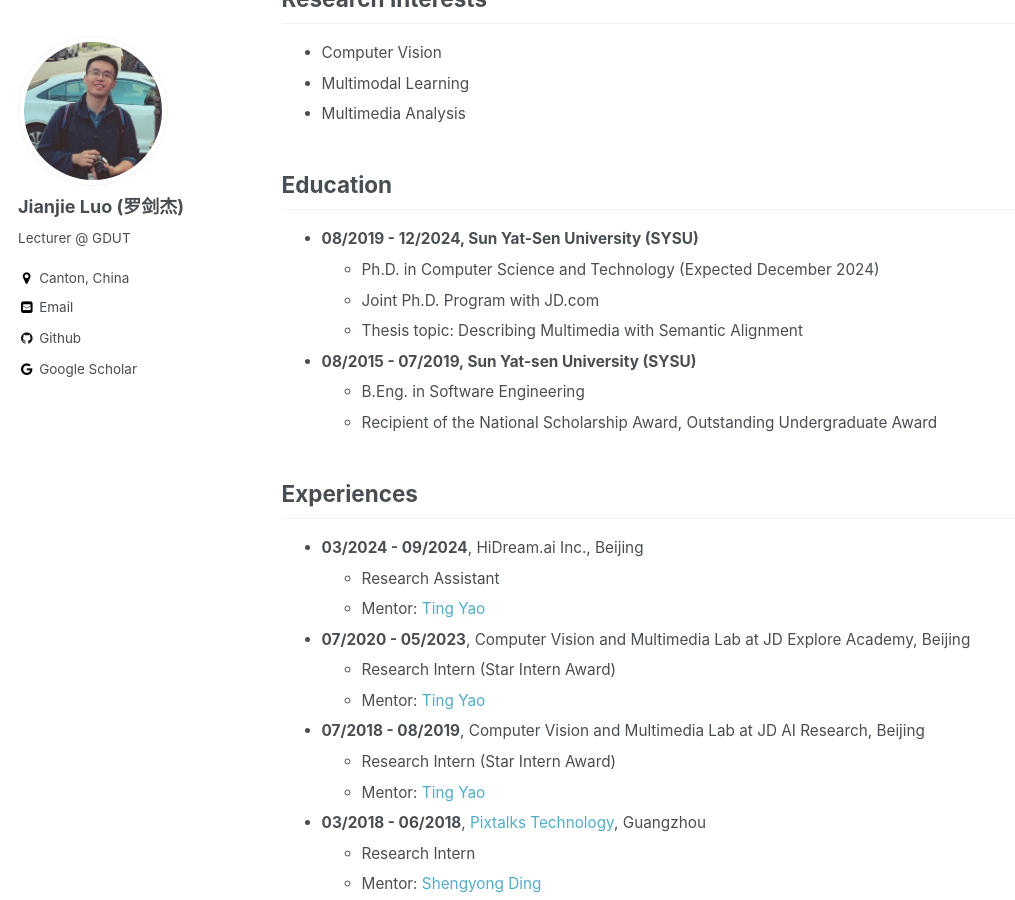
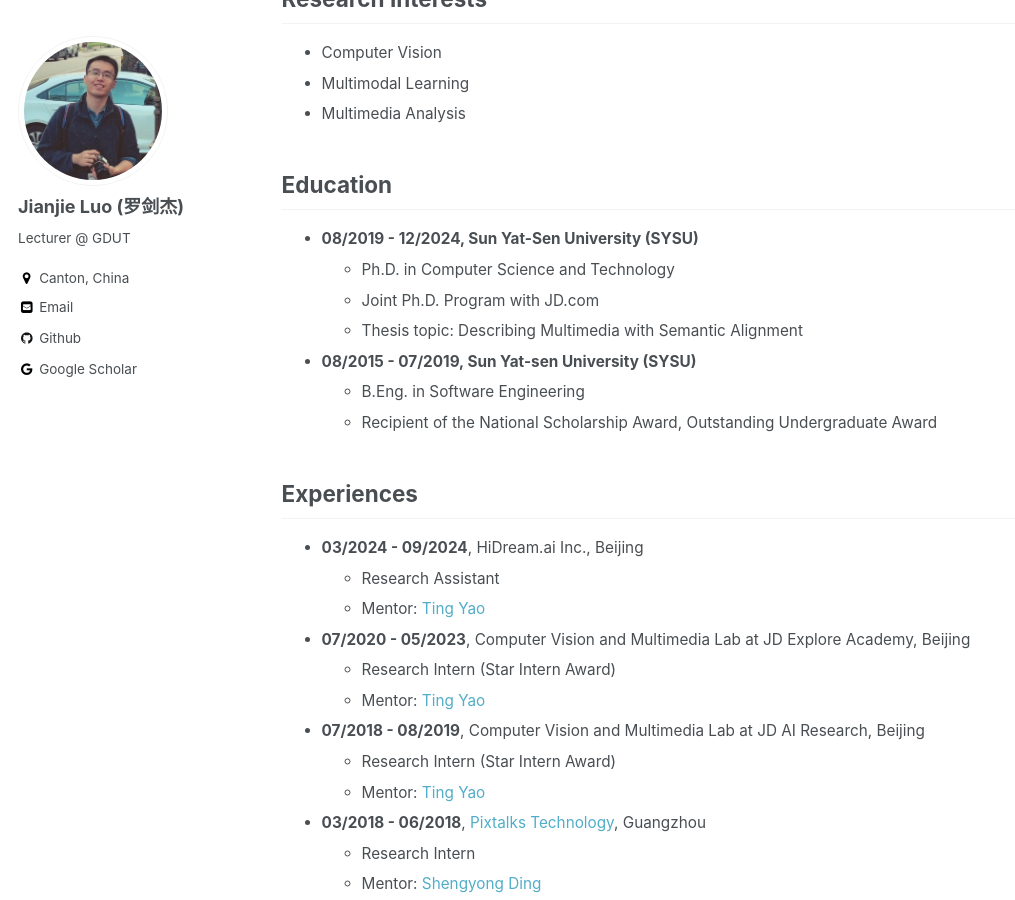
Before and after one commit to jianjieluo/jianjieluo.github.io, a Jekyll site: the page built from index.html, in a window 1280 px wide and 900 px high, scrolled down 783 px. Shown: the whole window, without its empty margins (0-1015 px from the left). Built offline with Jekyll 4.4.1, drawn with Linux system fonts in a browser that asks for light colours; a script that is not in the unit is left out; the list of posts is cut into pages by our own code.

Commit message:
update edu

```diff
--- a/index.html
+++ b/index.html
@@ -37,7 +37,7 @@
 <ul>
   <li><b>08/2019 - 12/2024, Sun Yat-Sen University (SYSU)</b></li>
   <ul>
-    <li>Ph.D. in Computer Science and Technology (Expected December 2024)</li>
+    <li>Ph.D. in Computer Science and Technology</li>
     <li>Joint Ph.D. Program with JD.com</li>
     <li>Thesis topic: Describing Multimedia with Semantic Alignment</li>
   </ul>
```
